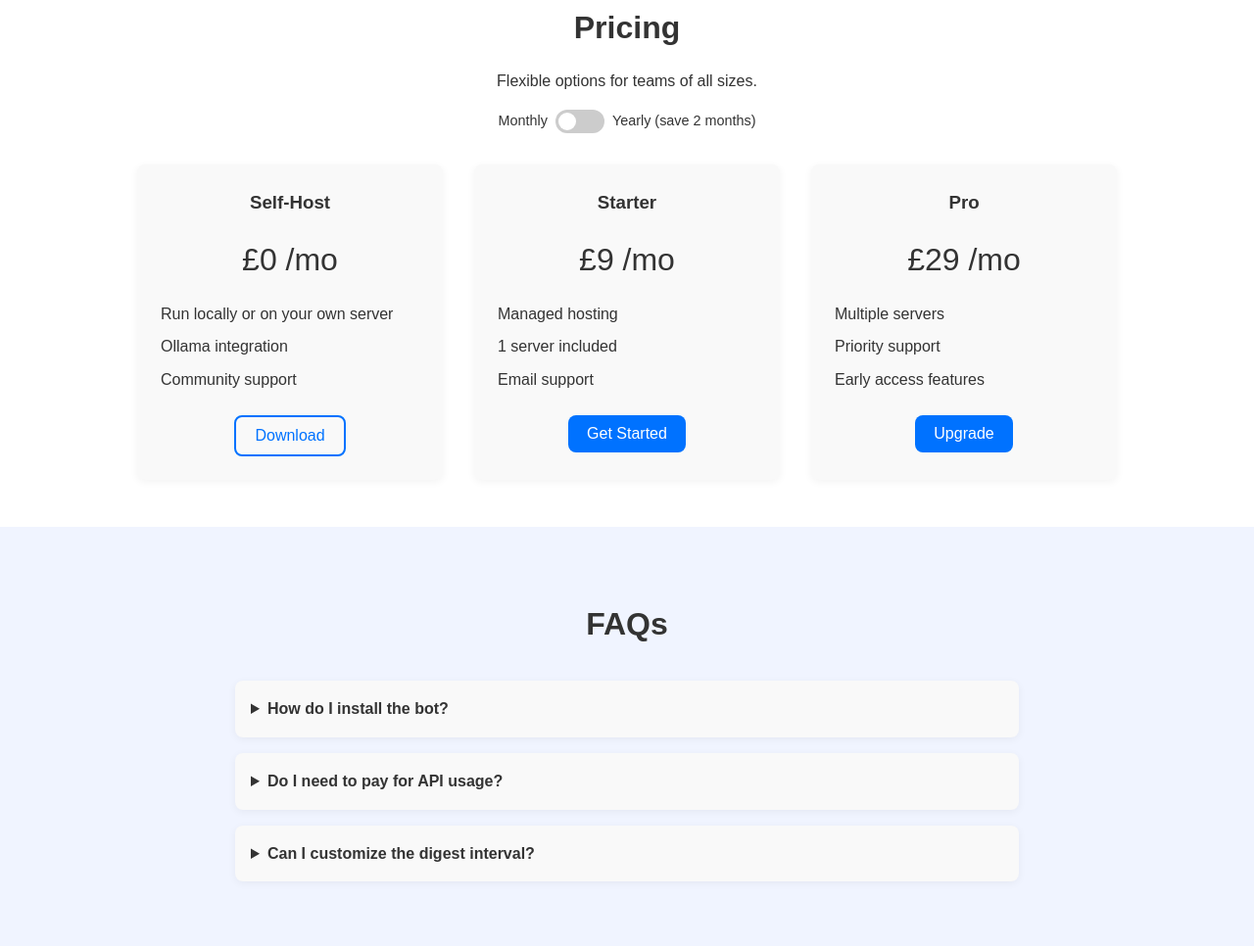
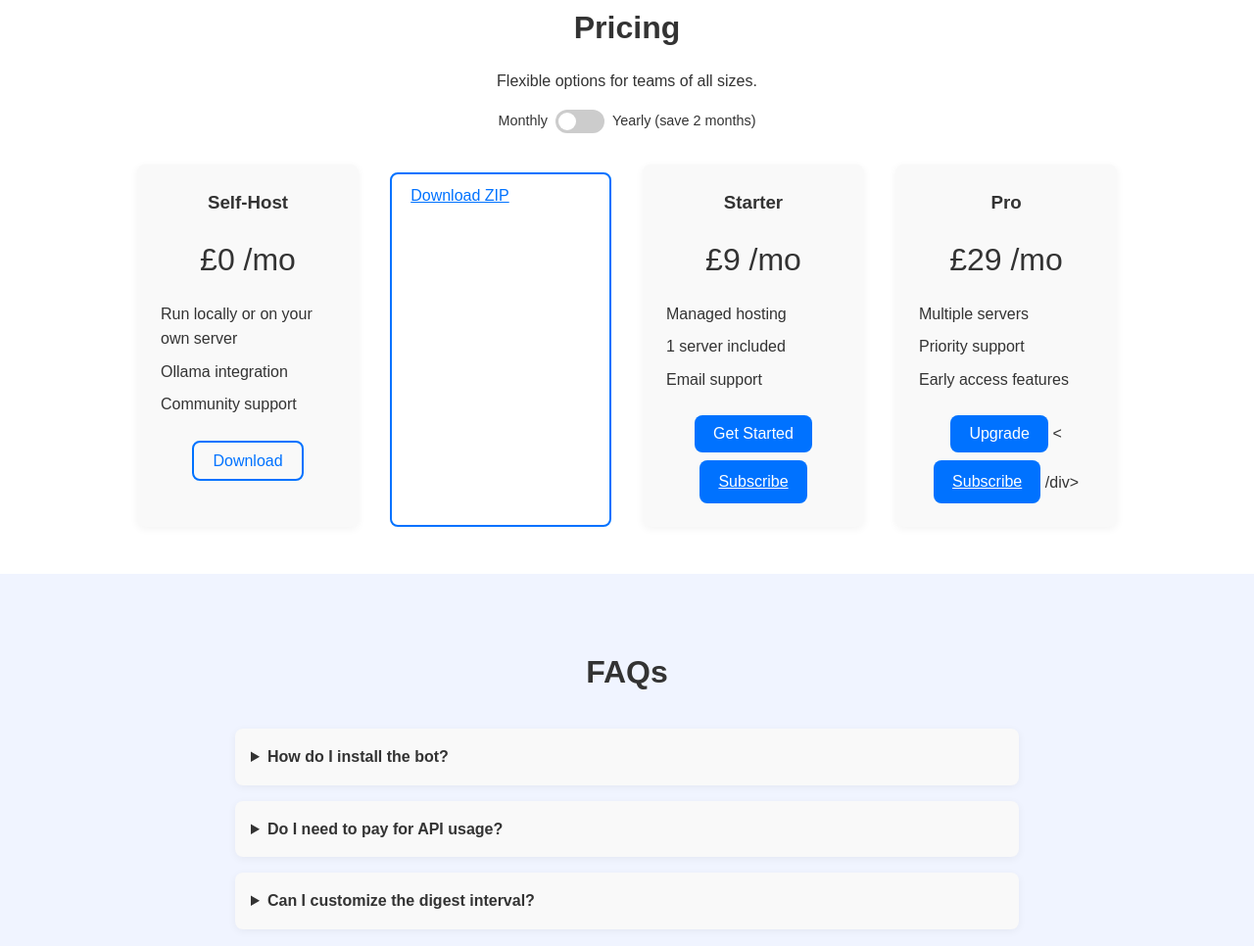
Before and after one commit to prius-r7/devtec-digest-site, a plain HTML site: page index.html in a window 1280 px wide. Shown: the part 1473-2439 px from the top of the page at 98% size. Drawn offline with Linux system fonts and the light colour scheme.

Commit message:
Update index.html

```diff
--- a/index.html
+++ b/index.html
@@ -126,6 +126,8 @@
           </ul>
           <button class="btn secondary">Download</button>
         </div>
+            <a href="https://github.com/prius-r7/devtec-digest-site/archive/refs/heads/main.zip" class="btn secondary" style="margin-top:8px; display:inline-block;">Download ZIP</a>
+
         <!-- Card: Starter -->
         <div class="price-card">
           <h3>Starter</h3>
@@ -136,6 +138,7 @@
             <li>Email support</li>
           </ul>
           <button class="btn primary">Get Started</button>
+    <a href="https://buy.stripe.com/teststarter" class="btn primary" style="margin-top:8px; display:inline-block;">Subscribe</a>
         </div>
         <!-- Card: Pro -->
         <div class="price-card">
@@ -147,7 +150,8 @@
             <li>Early access features</li>
           </ul>
           <button class="btn primary">Upgrade</button>
-        </div>
+        <    <a href="https://buy.stripe.com/testpro" class="btn primary" style="margin-top:8px; display:inline-block;">Subscribe</a>
+/div>
       </div>
     </section>
 
```
